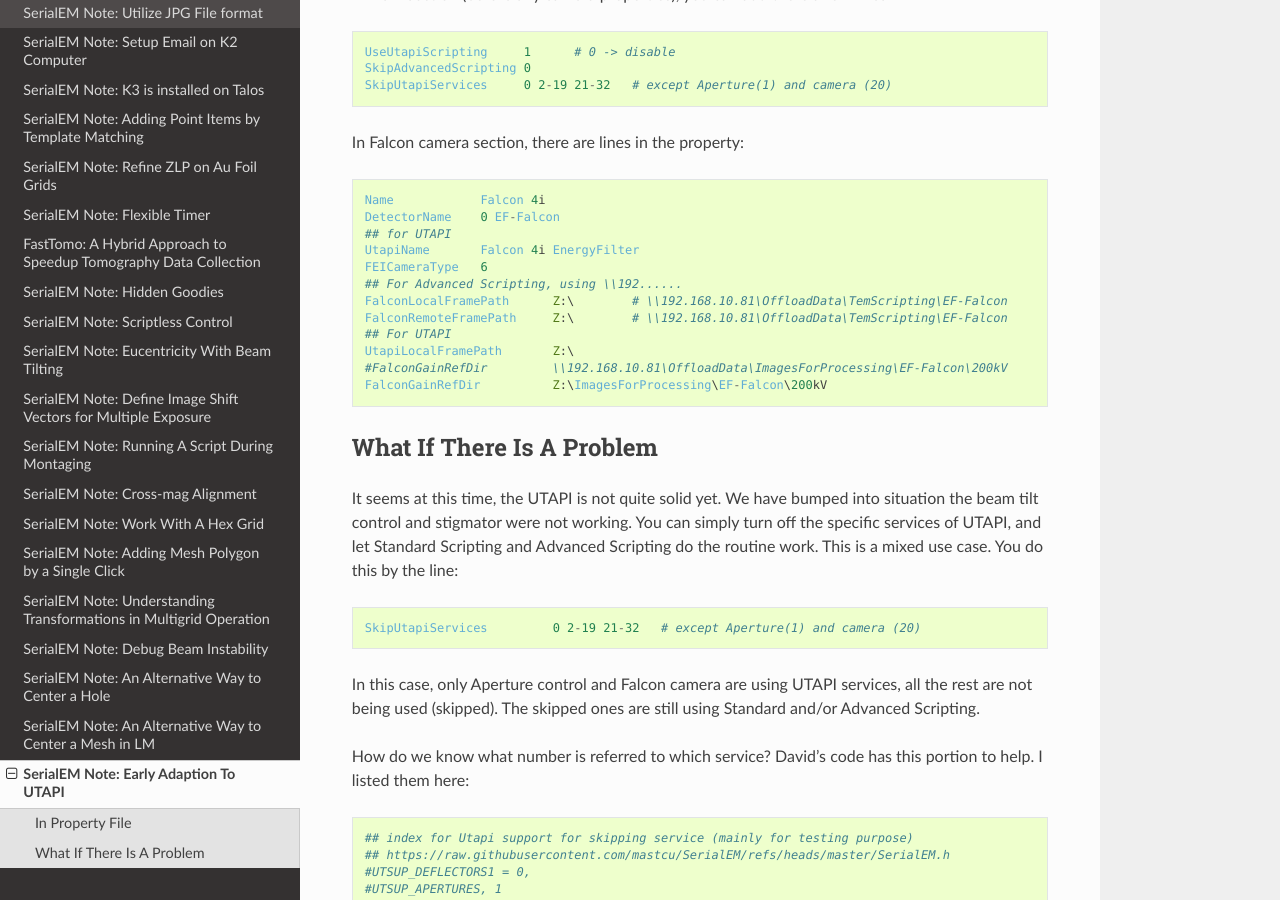
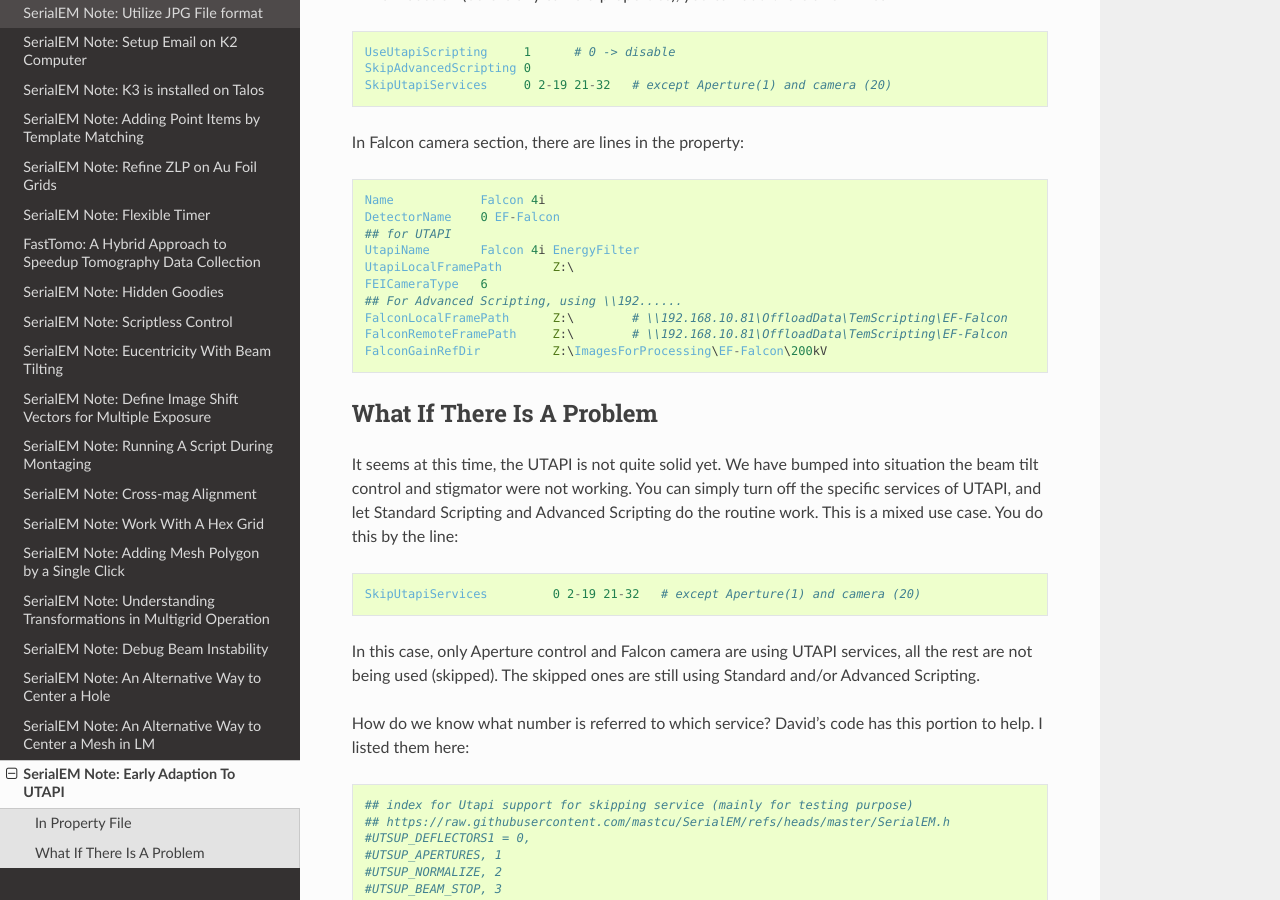
Before and after one commit to xuchen66/sphinx-emdocs, a Sphinx documentation site: the page built from source/serialem_note_UTAPI.rst, in a window 1280 px wide and 900 px high, scrolled down 823 px. Built offline with Sphinx 7.4.7 and the Read the Docs theme 3.1.0, drawn with Linux system fonts in a browser that asks for light colours; pages that are not in the unit, such as notebooks, are missing from menus.

Commit message:
Update serialem_note_UTAPI.rst

```diff
--- a/source/serialem_note_UTAPI.rst
+++ b/source/serialem_note_UTAPI.rst
@@ -60,13 +60,11 @@
   DetectorName    0 EF-Falcon
   ## for UTAPI
   UtapiName       Falcon 4i EnergyFilter
+  UtapiLocalFramePath       Z:\
   FEICameraType   6
   ## For Advanced Scripting, using \\192......
   FalconLocalFramePath      Z:\        # \\192.168.10.81\OffloadData\TemScripting\EF-Falcon
   FalconRemoteFramePath     Z:\        # \\192.168.10.81\OffloadData\TemScripting\EF-Falcon
-  ## For UTAPI
-  UtapiLocalFramePath       Z:\
-  #FalconGainRefDir         \\192.168.10.81\OffloadData\ImagesForProcessing\EF-Falcon\200kV
   FalconGainRefDir          Z:\ImagesForProcessing\EF-Falcon\200kV
 
 .. _whatif_problem:
```
